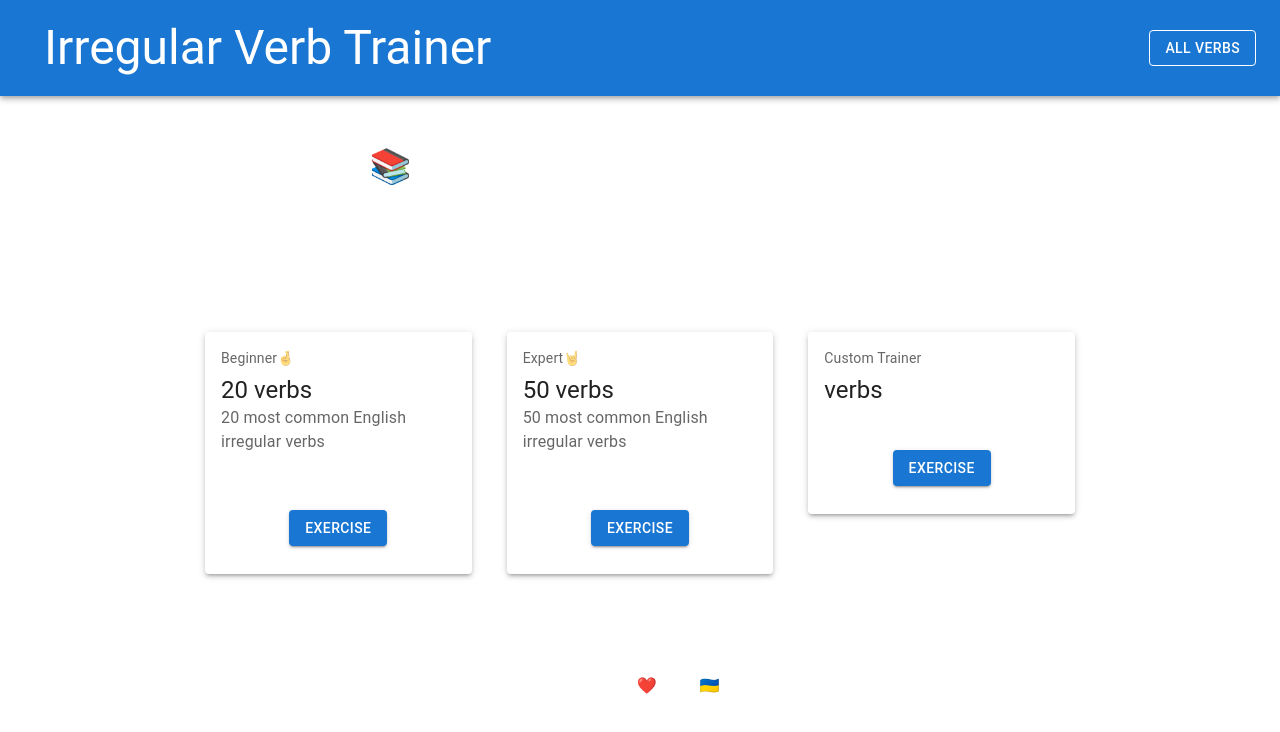
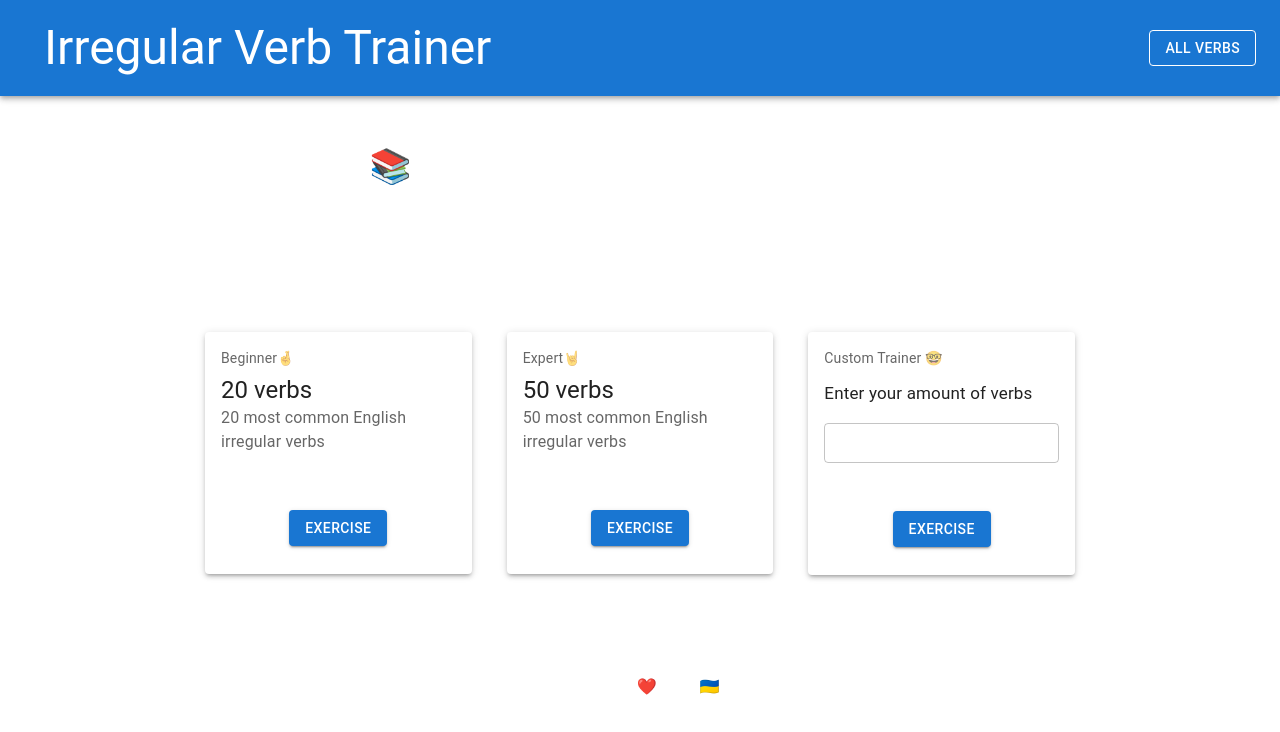
Before and after one commit to Olenka-Yurchuk/irregular-verbs, a Next.js app: page / in a window 1280 px wide. Shown: the top 732 px of the page. Built offline with nearby package versions, Linux system fonts and the light colour scheme; no server answers.

Commit message:
feat: added card with input and redux

```diff
--- a/components/Card.tsx
+++ b/components/Card.tsx
@@ -4,6 +4,7 @@ import CardContent from "@mui/material/CardContent";
 import Button from "@mui/material/Button";
 import Typography from "@mui/material/Typography";
 import { Card as MCard, Grid } from "@mui/material";
+import Link from "next/link";
 
 const Card = ({
   level,
@@ -33,7 +34,11 @@ const Card = ({
       </CardContent>
       <CardActions>
         <Grid container justifyContent="center" padding="20px">
-          <Button variant="contained">Exercise</Button>
+          <Link href={`/trainer/${wordsAmount}`}>
+            <a>
+              <Button variant="contained">Exercise</Button>
+            </a>
+          </Link>
         </Grid>
       </CardActions>
     </MCard>
--- a/components/CardWithInput.tsx
+++ b/components/CardWithInput.tsx
@@ -1,28 +1,68 @@
-import * as React from "react";
 import CardActions from "@mui/material/CardActions";
 import CardContent from "@mui/material/CardContent";
 import Button from "@mui/material/Button";
 import Typography from "@mui/material/Typography";
-import { Card as MCard, Grid } from "@mui/material";
+import { Card as MCard, Grid, TextField } from "@mui/material";
+import { FormEvent, useState } from "react";
+import Link from "next/link";
 
 const CardWithInput = () => {
+  const [amountWords, setAmountWords] = useState<string | number>("");
+  const [error, isError] = useState(false);
+
+  const handleChange = (event: React.ChangeEvent<HTMLInputElement>) => {
+    setAmountWords(event.target.value);
+  };
+
+  const handleClicked = (event: React.MouseEvent<HTMLElement>) => {
+    if (amountWords === "" || amountWords === "0" || amountWords === null) {
+      event.preventDefault();
+      isError(true);
+    } else {
+      isError(false);
+    }
+  };
+  console.log(error);
   return (
     <MCard elevation={3}>
       <CardContent>
         <Grid>
-          <Typography sx={{ fontSize: 14 }} color="text.secondary" gutterBottom>
-            Custom Trainer
+          <Typography
+            sx={{ mb: 1.5, fontSize: 14 }}
+            color="text.secondary"
+            gutterBottom
+          >
+            Custom Trainer 🤓
           </Typography>
         </Grid>
+
         <Grid>
-          <Typography variant="h5" component="div">
-            verbs
+          <Typography sx={{ mb: 1, fontSize: 17 }} color="text.primary">
+            Enter your amount of verbs
           </Typography>
+
+          <TextField
+            error={error}
+            type="number"
+            size="small"
+            margin="dense"
+            id="outlined-basic"
+            variant="outlined"
+            label={error ? "Please enter a number" : ""}
+            value={amountWords}
+            onChange={handleChange}
+          />
         </Grid>
       </CardContent>
       <CardActions>
         <Grid container justifyContent="center" padding="20px">
-          <Button variant="contained">Exercise</Button>
+          <Link href={`/trainer/${amountWords}`}>
+            <a>
+              <Button onClick={handleClicked} variant="contained">
+                Exercise
+              </Button>
+            </a>
+          </Link>
         </Grid>
       </CardActions>
     </MCard>
--- /dev/null
+++ b/components/Layout.tsx
@@ -0,0 +1,70 @@
+import React from "react";
+import AppBar from "@mui/material/AppBar";
+import Box from "@mui/material/Box";
+import Toolbar from "@mui/material/Toolbar";
+import Typography from "@mui/material/Typography";
+import { Button, Grid } from "@mui/material";
+import { useRouter } from "next/router";
+import Link from "next/link";
+import useFetchVerbs from "../hooks/useFetchVerbs";
+
+type Props = {
+  children?: React.ReactNode;
+};
+
+const Layout: React.FC<Props> = (props) => {
+  const router = useRouter();
+  useFetchVerbs();
+
+  return (
+    <>
+      <header>
+        <Box sx={{ flexGrow: 1 }}>
+          <AppBar position="static">
+            <Toolbar variant="dense">
+              <Typography
+                margin="20px"
+                variant="h3"
+                color="inherit"
+                component="div"
+                sx={{ flexGrow: 1 }}
+              >
+                <Link href={"/"}>Irregular Verb Trainer</Link>
+              </Typography>
+
+              <Button
+                variant="outlined"
+                color="inherit"
+                onClick={() => {
+                  router.push("/all-verbs");
+                }}
+              >
+                All verbs
+              </Button>
+            </Toolbar>
+          </AppBar>
+        </Box>
+      </header>
+      <main>{props.children}</main>
+      <footer>
+        <Grid
+          container
+          justifyContent="center"
+          marginTop="50px"
+          marginBottom="50px"
+        >
+          <Typography
+            color="inherit"
+            sx={{ fontSize: 16 }}
+            component="div"
+            marginBottom="20px"
+          >
+            Code with ❤️ from 🇺🇦
+          </Typography>
+        </Grid>
+      </footer>
+    </>
+  );
+};
+
+export default Layout;
--- /dev/null
+++ b/hooks/useFetchVerbs.ts
@@ -0,0 +1,19 @@
+import { useEffect } from "react";
+import { getAllVerbs } from "../api/verbs";
+import { useAppDispatch, useAppSelector } from "../redux/hooks";
+import { selectVerbsData, setVerbsData } from "../redux/verbs";
+
+const useFetchVerbs = () => {
+  const dispatch = useAppDispatch();
+  const verbsData = useAppSelector(selectVerbsData);
+
+  useEffect(() => {
+    if (Object.keys(verbsData).length === 0) {
+      getAllVerbs().then((verbs) => {
+        dispatch(setVerbsData(verbs));
+      });
+    }
+  }, [dispatch, verbsData]);
+};
+
+export default useFetchVerbs;
--- a/package.json
+++ b/package.json
@@ -12,14 +12,17 @@
     "@emotion/react": "^11.10.4",
     "@emotion/styled": "^11.10.4",
     "@mui/material": "^5.10.3",
+    "@reduxjs/toolkit": "^1.8.5",
     "next": "12.2.5",
     "react": "18.2.0",
-    "react-dom": "18.2.0"
+    "react-dom": "18.2.0",
+    "react-redux": "^8.0.2"
   },
   "devDependencies": {
     "@types/node": "18.7.14",
     "@types/react": "18.0.18",
     "@types/react-dom": "18.0.6",
+    "@types/react-redux": "^7.1.24",
     "eslint": "8.23.0",
     "eslint-config-next": "12.2.5",
     "typescript": "4.8.2"
--- a/pages/_app.tsx
+++ b/pages/_app.tsx
@@ -1,56 +1,17 @@
 import "../styles/globals.css";
 import type { AppProps } from "next/app";
 import React from "react";
-import AppBar from "@mui/material/AppBar";
-import Box from "@mui/material/Box";
-import Toolbar from "@mui/material/Toolbar";
-import Typography from "@mui/material/Typography";
-import { Button, Grid } from "@mui/material";
-import { useRouter } from "next/router";
-import Link from "next/link";
+import Layout from "../components/Layout";
+import { store } from "../redux/store";
+import { Provider } from "react-redux";
 
 function MyApp({ Component, pageProps }: AppProps) {
-  const router = useRouter();
   return (
-    <>
-      <header>
-        <Box sx={{ flexGrow: 1 }}>
-          <AppBar position="static">
-            <Toolbar variant="dense">
-              <Typography
-                margin="20px"
-                variant="h3"
-                color="inherit"
-                component="div"
-                sx={{ flexGrow: 1 }}
-              >
-                <Link href={"/"}>Irregular Verb Trainer</Link>
-              </Typography>
-
-              <Button
-                variant="outlined"
-                color="inherit"
-                onClick={() => {
-                  router.push("/all-verbs");
-                }}
-              >
-                All verbs
-              </Button>
-            </Toolbar>
-          </AppBar>
-        </Box>
-      </header>
-      <main>
+    <Provider store={store}>
+      <Layout>
         <Component {...pageProps} />
-      </main>
-      <footer>
-        <Grid container justifyContent="center" marginTop="100px">
-          <Typography color="inherit" sx={{ fontSize: 16 }} component="div">
-            Code with ❤️ from 🇺🇦
-          </Typography>
-        </Grid>
-      </footer>
-    </>
+      </Layout>
+    </Provider>
   );
 }
 
--- a/pages/index.tsx
+++ b/pages/index.tsx
@@ -1,9 +1,12 @@
 import { Grid, Typography } from "@mui/material";
 import type { NextPage } from "next";
+import Link from "next/link";
 import Card from "../components/Card";
 import CardWithInput from "../components/CardWithInput";
+import { useRouter } from "next/router";
 
 const Home: NextPage = () => {
+  const router = useRouter();
   return (
     <Grid>
       <Grid marginLeft="50px" marginTop="50px">
@@ -17,7 +20,13 @@ const Home: NextPage = () => {
         </Typography>
       </Grid>
 
-      <Grid container columnGap="35px" justifyContent="center" marginTop="45px">
+      <Grid
+        container
+        columnGap="35px"
+        justifyContent="center"
+        marginTop="45px"
+        marginBottom="100px"
+      >
         <Grid xs={2.5}>
           <Card level="Beginner🤞" wordsAmount={20} />
         </Grid>
--- /dev/null
+++ b/redux/hooks.ts
@@ -0,0 +1,7 @@
+import { useDispatch, useSelector } from "react-redux";
+import type { TypedUseSelectorHook } from "react-redux";
+import type { RootState, AppDispatch } from "./store";
+
+// Use throughout your app instead of plain `useDispatch` and `useSelector`
+export const useAppDispatch: () => AppDispatch = useDispatch;
+export const useAppSelector: TypedUseSelectorHook<RootState> = useSelector;
--- /dev/null
+++ b/redux/store.ts
@@ -0,0 +1,16 @@
+import { configureStore } from "@reduxjs/toolkit";
+import verbsReducer from "./verbs";
+
+export const store = configureStore({
+  reducer: {
+    verbs: verbsReducer,
+    // posts: postsReducer,
+    // comments: commentsReducer,
+    // users: usersReducer,
+  },
+});
+
+// Infer the `RootState` and `AppDispatch` types from the store itself
+export type RootState = ReturnType<typeof store.getState>;
+// Inferred type: {posts: PostsState, comments: CommentsState, users: UsersState}
+export type AppDispatch = typeof store.dispatch;
--- /dev/null
+++ b/redux/verbs.ts
@@ -0,0 +1,45 @@
+import { createSlice } from "@reduxjs/toolkit";
+import type { PayloadAction } from "@reduxjs/toolkit";
+import type { RootState } from "./store";
+import { Verbs } from "../api/verbs";
+
+// Define a type for the slice state
+interface VerbsState {
+  value: number;
+  data: Verbs;
+}
+
+// Define the initial state using that type
+const initialState: VerbsState = {
+  value: 0,
+  data: {},
+};
+
+export const verbsSlice = createSlice({
+  name: "verbs",
+  // `createSlice` will infer the state type from the `initialState` argument
+  initialState,
+  reducers: {
+    increment: (state) => {
+      state.value += 1;
+    },
+    decrement: (state) => {
+      state.value -= 1;
+    },
+    // Use the PayloadAction type to declare the contents of `action.payload`
+    incrementByAmount: (state, action: PayloadAction<number>) => {
+      state.value += action.payload;
+    },
+    setVerbsData: (state, action: PayloadAction<Verbs>) => {
+      state.data = action.payload;
+    },
+  },
+});
+
+export const { increment, decrement, incrementByAmount, setVerbsData } =
+  verbsSlice.actions;
+
+// Other code such as selectors can use the imported `RootState` type
+export const selectVerbsData = (state: RootState) => state.verbs.data;
+
+export default verbsSlice.reducer;
```
Also changed, not shown: pages/all-verbs/index.tsx (+4 -6 lines), pages/trainer/[amount].tsx (added, +10 -0 lines), 1 other file (tests, documents, lock files or other folders).
